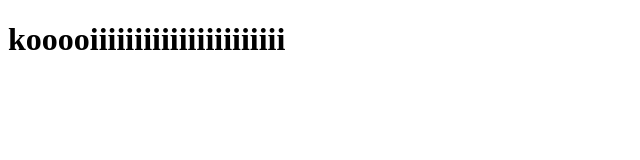
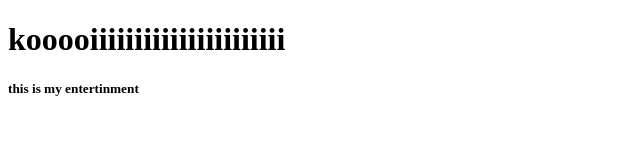
Before and after one commit to balderik42/date-with-git, a plain HTML site: page hi.html in a window 1280 px wide. Shown: the whole page, without its empty margins (0-640 px from the left). Drawn offline with Linux system fonts and the light colour scheme.

Commit message:
hey file updated

```diff
--- a/hi.html
+++ b/hi.html
@@ -7,6 +7,6 @@
     <title>Document</title>
 </head>
 <body>
-    <h1>kooooiiiiiiiiiiiiiiiiiiiiii</h1>
+    <h1>kooooiiiiiiiiiiiiiiiiiiiiii</h1><h5>this is my entertinment</h5>
 </body>
 </html>
```
